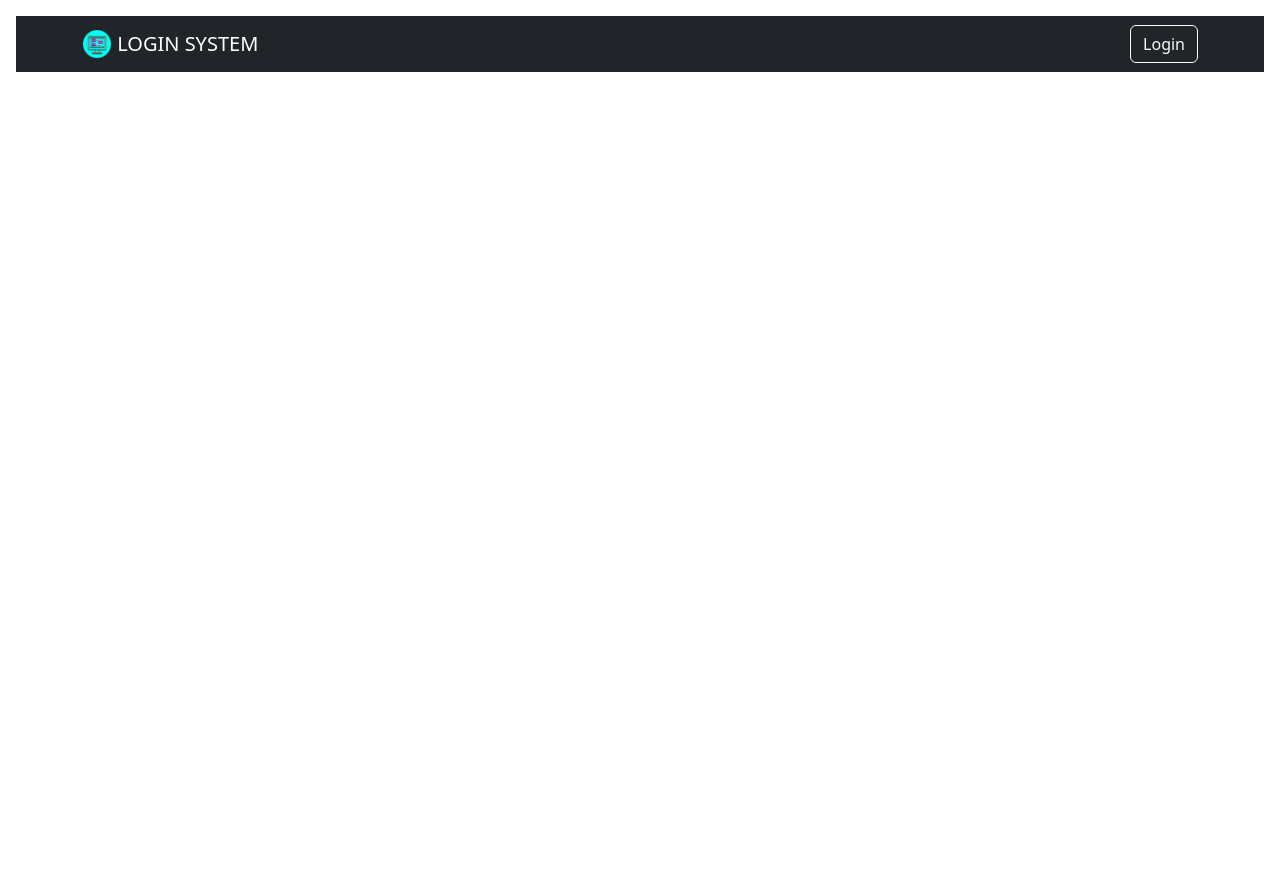
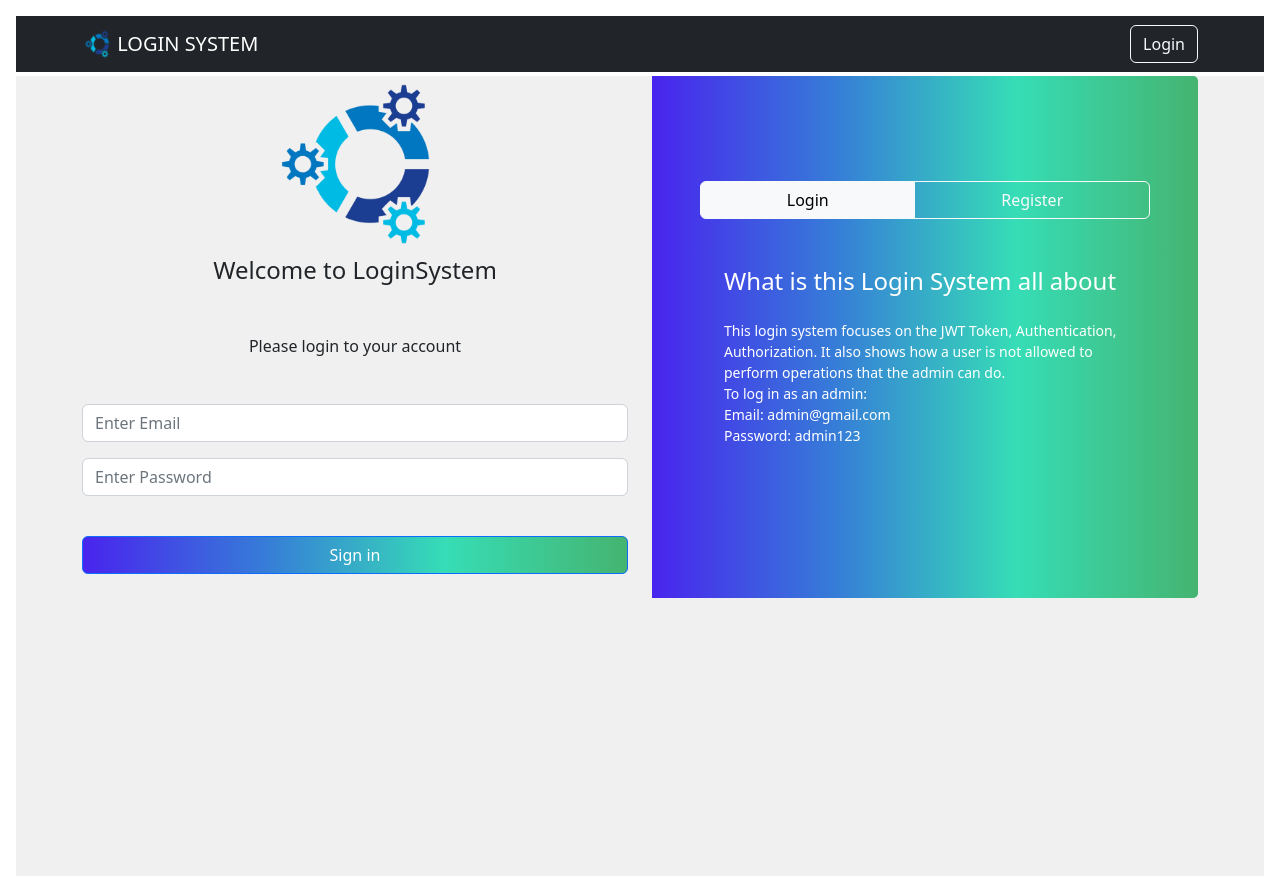
Before and after one commit to Hassanabbaass/LoginSystem, a React (Create React App) app in the folder client/: page / in a window 1280 px wide. Before the commit the page ends 800 px from the top, so only its background shows below. Built offline with nearby package versions, Linux system fonts and the light colour scheme.

Commit message:
Login Register Forms

```diff
--- a/client/src/App.css
+++ b/client/src/App.css
@@ -1,3 +1,6 @@
 .App {
     margin: 1rem;
 }
+.AppContent {
+    background-color: rgb(240, 240, 240);
+}
--- a/client/src/App.js
+++ b/client/src/App.js
@@ -1,11 +1,17 @@
 
 import NavbarOne from './components/navbar/NavbarOne';
 import './App.css'
+import LoginRegister from './components/loginRegister/LoginRegister';
 
 function App() {
   return (
     <div className="App">
       <NavbarOne/>
+
+      <div className='AppContent'>
+        <LoginRegister/>
+      </div>
+
     </div>
   );
 }
--- /dev/null
+++ b/client/src/components/login/Login.css
@@ -0,0 +1,10 @@
+.loginFormStyle{
+    display: flex;
+    align-items: center;
+    justify-content: center;
+    flex-direction: column;
+}
+
+.loginInputStyle{
+    width: 100%;
+}
--- a/client/src/components/login/Login.jsx
+++ b/client/src/components/login/Login.jsx
@@ -1,8 +1,26 @@
 import React from 'react'
+import Button from 'react-bootstrap/Button';
+import Form from 'react-bootstrap/Form';
+
+import './Login.css'
 
 const Login = () => {
   return (
-    <div>Login</div>
+    <Form className='loginFormStyle'>
+
+      <h6 className='mb-5'>Please login to your account</h6>
+
+      <Form.Group className="loginInputStyle mb-3" controlId="formBasicEmail">
+        <Form.Control type="email" placeholder="Enter Email" />
+      </Form.Group>
+
+      <Form.Group className="loginInputStyle mb-3" controlId="formBasicPassword">
+      <Form.Control type="password" placeholder="Enter Password" />
+      </Form.Group>
+
+      <Button className="mx-5 mt-4 mb-4 w-100 gradient-custom-2">Sign in</Button>
+
+    </Form>
   )
 }
 
--- /dev/null
+++ b/client/src/components/loginRegister/LoginRegister.css
@@ -0,0 +1,15 @@
+.gradient-custom-2 {
+     background: linear-gradient(to right, #4924ee, #367cd8, #36ddb6, #45b470);
+  }
+
+@media (min-width: 768px) {
+    .gradient-form {
+      height: 100vh !important;
+    }
+}
+@media (min-width: 769px) {
+    .gradient-custom-2 {
+      border-top-right-radius: .3rem;
+      border-bottom-right-radius: .3rem;
+    }
+}
--- a/client/src/components/loginRegister/LoginRegister.jsx
+++ b/client/src/components/loginRegister/LoginRegister.jsx
@@ -1,8 +1,83 @@
-import React from 'react'
+import React, {useState} from 'react'
+import Container from 'react-bootstrap/Container';
+import Row from 'react-bootstrap/Row';
+import Col from 'react-bootstrap/Col';
+import ButtonGroup from 'react-bootstrap/ButtonGroup';
+import ToggleButton from 'react-bootstrap/ToggleButton';
+
+import './LoginRegister.css';
+import SystemImage from '../../assets/SystemImage.png'
+import Login from '../login/Login';
+import Register from '../register/Register';
+
 
 const LoginRegister = () => {
+
+  const [radioValue, setRadioValue] = useState('1');
+  const radios = [
+    { name: 'Login', value: '1' },
+    { name: 'Register', value: '2' },
+  ];
+
   return (
-    <div>LoginRegister</div>
+    <Container className="my-1 gradient-form">
+
+      <Row>
+
+        <Col md="6" xs="12" className="mb-5">
+          <div className="d-flex flex-column">
+
+            <div className="text-center">
+              <img src={SystemImage}
+                style={{width: '185px'}} alt="logo" />
+              <h4 className="mt-1 mb-5 pb-1">Welcome to LoginSystem</h4>
+            </div>
+
+            {radioValue === '1' ? <Login/> : <Register/>}
+
+          </div>
+
+        </Col>
+
+        <Col md="6" xs="12" className="mb-5">
+          <div className="d-flex flex-column  justify-content-center gradient-custom-2 h-100 mb-4">
+              <ButtonGroup className='px-5'>
+                {radios.map((radio, idx) => (
+                  <ToggleButton
+                    key={idx}
+                    id={`radio-${idx}`}
+                    type="radio"
+                    variant={idx % 2 ? 'outline-light' : 'outline-light'}
+                    name="radio"
+                    value={radio.value}
+                    checked={radioValue === radio.value}
+                    onChange={(e) => setRadioValue(e.currentTarget.value)}
+                  >
+                    {radio.name}
+                  </ToggleButton>
+                ))}
+              </ButtonGroup>
+
+            <div className="text-white px-3 py-4 p-md-5 mx-md-4">
+              <h4 class="mb-4">What is this Login System all about</h4>
+              <p class="small mb-0">This login system focuses on the JWT Token, Authentication, Authorization.
+                                    It also shows how a user is not allowed to perform operations that the admin can do.
+                                    <br/>
+                                    To log in as an admin:
+                                    <br/>
+                                    Email: admin@gmail.com
+                                    <br/>
+                                    Password: admin123
+              </p>
+            </div>
+
+          </div>
+
+        </Col>
+
+      </Row>
+
+    </Container>
   )
 }
 
--- /dev/null
+++ b/client/src/components/register/Register.css
@@ -0,0 +1,24 @@
+.registerFormStyle {
+    display: flex;
+    align-items: center;
+    justify-content: center;
+    flex-direction: column;
+}
+.registerInputStyle {
+    width: 100%;
+}
+.imageContainer {
+    width: 5vw;
+    height: auto;
+    border: solid 4px black;
+    border-radius: 25%;
+}
+.imageStyle {
+    width: 100%;
+    height: 100%;
+}
+.imageColStyle{
+    display: flex;
+    align-items: center;
+    justify-content: center;
+}
--- a/client/src/components/register/Register.jsx
+++ b/client/src/components/register/Register.jsx
@@ -1,8 +1,68 @@
-import React from 'react'
+import React , {useState} from 'react'
+import Button from 'react-bootstrap/Button';
+import Form from 'react-bootstrap/Form';
+import Row from 'react-bootstrap/Row';
+import Col from 'react-bootstrap/Col';
+import Image from 'react-bootstrap/Image'
+
+import './Register.css'
+import defaultPP from '../../assets/defaultPP.png'
 
 const Register = () => {
+
+  const [image, setImage] = useState(defaultPP)
+
   return (
-    <div>Register</div>
+    <Form className='registerFormStyle'>
+
+    <h6 className='mb-4'>Sign Up For A New Account</h6>
+
+
+    <Row>
+      <Col md='12'>
+        <Form.Group className="registerInputStyle mb-3">
+          <Form.Control type="text" placeholder="Enter Username" />
+        </Form.Group>
+      </Col>
+
+      <Col md='12'>
+        <Form.Group className="registerInputStyle mb-3">
+          <Form.Control type="email" placeholder="Enter Email" />
+        </Form.Group>
+      </Col>
+
+      <Col md='6'>
+        <Form.Group className="registerInputStyle mb-3">
+          <Form.Control type="password" placeholder="Enter Password" />
+        </Form.Group>
+      </Col>
+
+      <Col md='6'>
+        <Form.Group className="registerInputStyle mb-3">
+          <Form.Control type="password" placeholder="Confirm Password" />
+        </Form.Group>
+      </Col>
+
+      <Col md='6'>
+        <Form.Group controlId="formFile" className="mb-3">
+          <Form.Text className='m-1'>Choose Profile Picture</Form.Text>
+          <Form.Control type="file" onChange={(e) => {
+            setImage(URL.createObjectURL(e.target.files[0]))
+          }}/>
+        </Form.Group>
+      </Col>
+
+      <Col className='imageColStyle' md='6'>
+          <div className='imageContainer'>
+            <Image className='imageStyle' rounded alt='pp' src={image} />
+          </div>
+      </Col>
+
+    </Row>
+
+    <Button className="mx-5 mt-4 mb-4 w-100 gradient-custom-2">Register</Button>
+
+  </Form>
   )
 }
 
```
Also changed, not shown: client/src/assets/SystemImage.png, client/src/assets/defaultPP.png (added).
